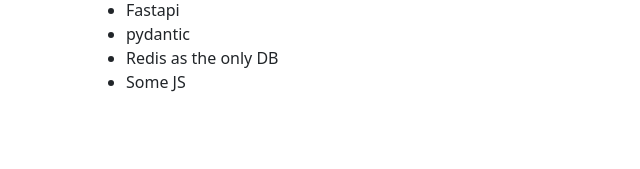
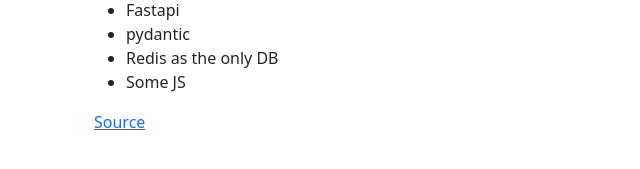
Before and after one commit to aorith/customresponses, a FastAPI app: page / in a window 1280 px wide. Shown: the part 188-357 px from the top of the page, without its empty margins (0-640 px from the left). Run offline with FastAPI, Linux system fonts and the light colour scheme.

Commit message:
Link to GH

```diff
--- a/files/templates/index.html
+++ b/files/templates/index.html
@@ -19,6 +19,7 @@
             <li>Some JS</li>
         </ul>
     </p>
+    <p><a href="https://github.com/aorith/customresponses">Source</a></p>
 </section>
 
 {% endblock %}
```
